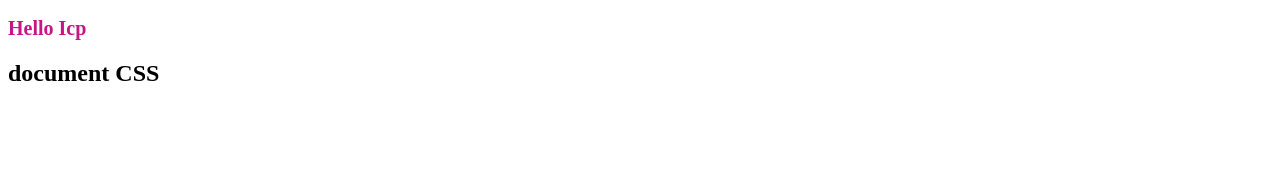
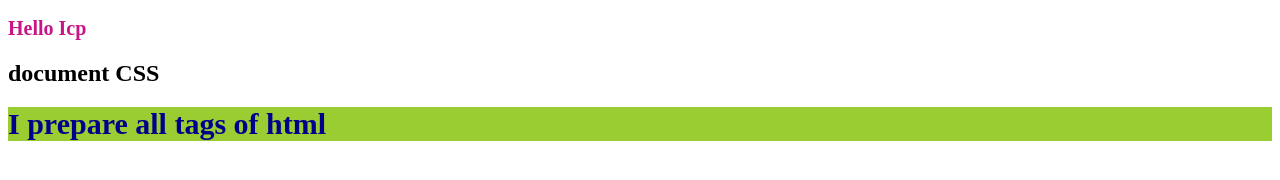
Before and after one commit to nitinlavare/Assign12, a plain HTML site: page index.html in a window 1280 px wide. Drawn offline with Linux system fonts and the light colour scheme.

Commit message:
internal css added

```diff
--- a/index.html
+++ b/index.html
@@ -3,9 +3,18 @@
 <head>
     <title>Document</title>
 </head>
+<style>
+      h1 {
+        color: darkblue;
+        background-color: yellowgreen;
+        font-size: 30px;
+      }
+
+</style>
 <body>
     <h2 style="color:mediumvioletred; font-size:20px;">Hello Icp</h2>
     <h2>document CSS</h2>
+    <h1>I prepare all tags of html</h1>
 
 
 </body>
```
